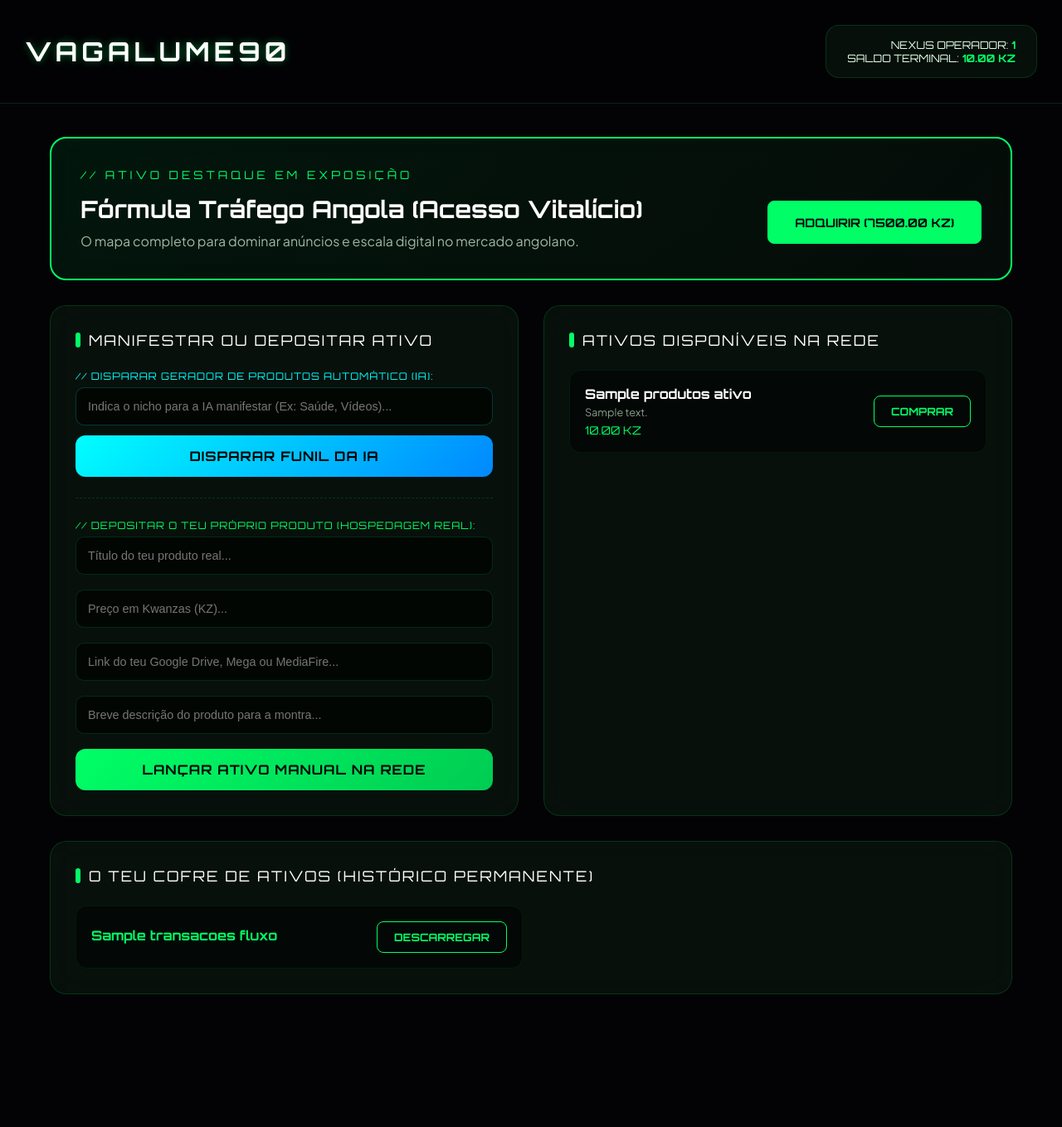
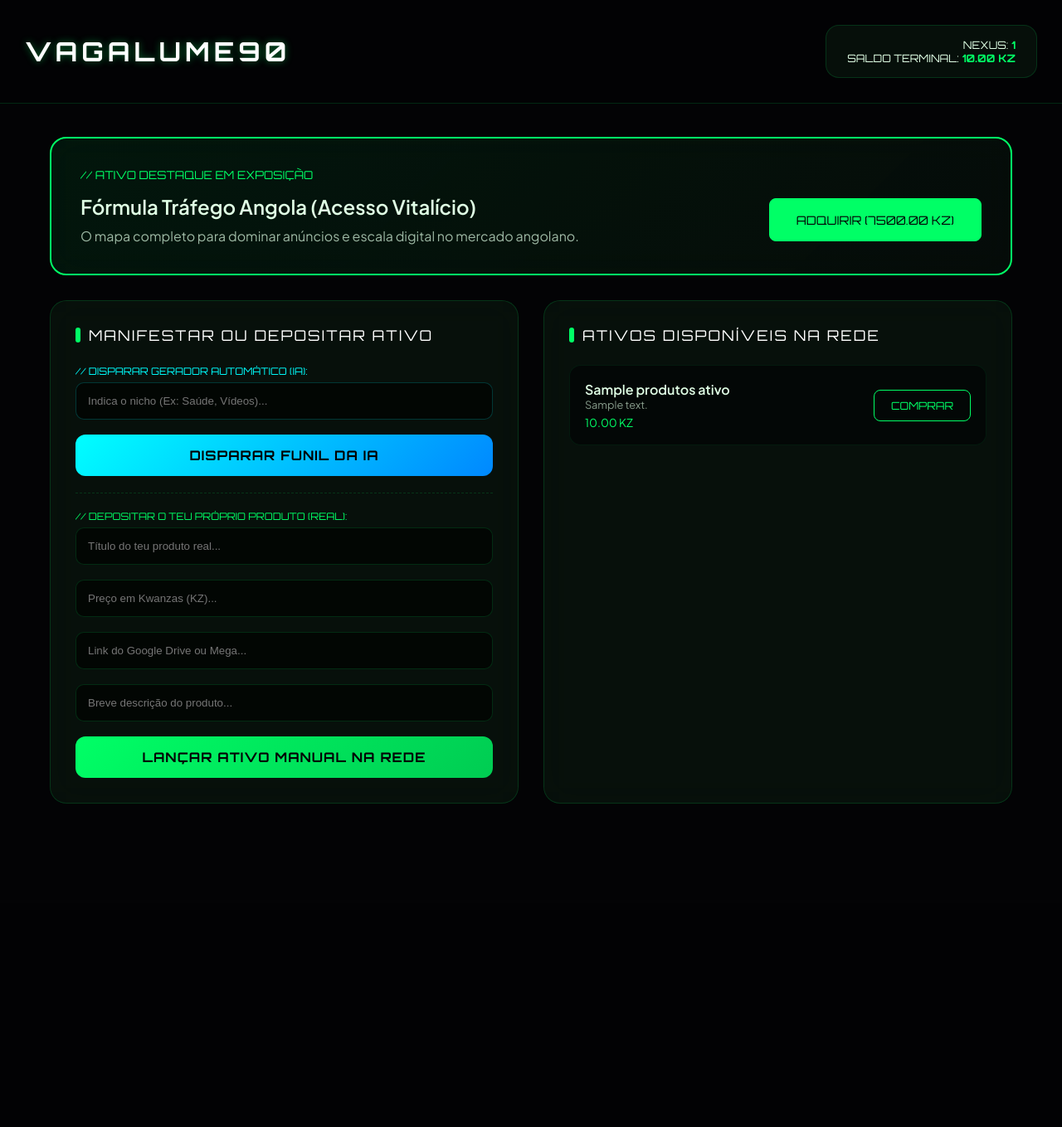
Before and after one commit to vagalume90/VAGALUME90, a Flask app: page /modulo/mercado in a window 1280 px wide. Shown: the whole page at 83% size. After the commit the page ends 969 px from the top, so only its background shows below. Run offline with Flask 3, Linux system fonts and the light colour scheme; a database or web service that is not in the repository returns one stand-in record (values such as "Sample title"); some libraries are stand-ins or nearby versions.

Commit message:
melhorado

```diff
--- a/templates/mercado.html
+++ b/templates/mercado.html
@@ -3,7 +3,7 @@
 <head>
 <meta charset="UTF-8">
 <meta name="viewport" content="width=device-width, initial-scale=1.0">
-<title>VAGALUME90 // Portal de Conexão Digital</title>
+<title>VAGALUME90 // Mercado de Ativos</title>
 <link href="https://fonts.googleapis.com/css2?family=Orbitron:wght@400;700&family=Plus+Jakarta+Sans:wght@300;400;600&display=swap" rel="stylesheet">
 <style>
 :root {
@@ -17,51 +17,48 @@
   --font-clean: 'Plus Jakarta Sans', sans-serif;
 }
 * { box-sizing: border-box; margin: 0; padding: 0; }
-body { background: var(--void-deep); color: var(--text-main); font-family: var(--font-clean); min-height: 100vh; padding-bottom: 120px; }
+body { background: var(--void-deep); color: var(--text-main); font-family: var(--font-clean); min-height: 100vh; padding-bottom: 80px; }
 
-header { padding: 30px; border-bottom: 1px solid var(--glass-border); display: flex; justify-content: space-between; align-items: center; background: rgba(3, 3, 5, 0.85); backdrop-filter: blur(20px); position: relative; z-index: 1; }
-.logo-universo h1 { font-family: var(--font-future); font-size: 2rem; letter-spacing: 5px; color: #FFF; text-shadow: 0 0 10px var(--neon-glow); }
-.painel-status-nave { background: var(--glass-surface); border: 1px solid var(--glass-border); padding: 15px 25px; border-radius: 16px; font-family: var(--font-future); font-size: 0.8rem; text-align: right; }
-.painel-status-nave span { color: var(--neon-pulse); font-weight: bold; }
+header { padding: 30px; border-bottom: 1px solid var(--glass-border); display: flex; justify-content: space-between; align-items: center; background: rgba(3, 3, 5, 0.85); backdrop-filter: blur(20px); }
+.logo h1 { font-family: var(--font-future); font-size: 2rem; letter-spacing: 5px; color: #FFF; text-shadow: 0 0 10px var(--neon-glow); }
+.status-bar { background: var(--glass-surface); border: 1px solid var(--glass-border); padding: 15px 25px; border-radius: 16px; font-family: var(--font-future); font-size: 0.8rem; text-align: right; }
+.status-bar span { color: var(--neon-pulse); font-weight: bold; }
 
 .container { max-width: 1200px; margin: 40px auto; padding: 0 20px; display: grid; grid-template-columns: 1fr 1fr; gap: 30px; }
-.prateleira-exposicao { grid-column: span 2; background: linear-gradient(135deg, rgba(0, 255, 102, 0.08) 0%, rgba(10, 25, 15, 0.4) 100%); border: 2px solid var(--neon-pulse); border-radius: 20px; padding: 35px; backdrop-filter: blur(20px); }
-.destaque-header { font-family: var(--font-future); font-size: 0.85rem; color: var(--neon-pulse); letter-spacing: 4px; margin-bottom: 15px; }
+.destaque { grid-column: span 2; background: linear-gradient(135deg, rgba(0, 255, 102, 0.08) 0%, rgba(10, 25, 15, 0.4) 100%); border: 2px solid var(--neon-pulse); border-radius: 20px; padding: 35px; backdrop-filter: blur(20px); }
 .destaque-conteudo { display: flex; justify-content: space-between; align-items: center; gap: 30px; }
-.destaque-info h2 { font-family: var(--font-future); font-size: 1.8rem; color: #FFF; }
 
-.card-universo { background: var(--glass-surface); border: 1px solid var(--glass-border); border-radius: 20px; padding: 30px; backdrop-filter: blur(20px); }
+.card { background: var(--glass-surface); border: 1px solid var(--glass-border); border-radius: 20px; padding: 30px; backdrop-filter: blur(20px); }
 .card-title { font-family: var(--font-future); font-size: 1.1rem; color: #FFF; letter-spacing: 2px; margin-bottom: 25px; display: flex; align-items: center; gap: 10px; }
 .card-title::before { content: ''; width: 6px; height: 18px; background: var(--neon-pulse); border-radius: 3px; }
 
-label { font-size: 0.75rem; color: var(--neon-pulse); font-family: var(--font-future); letter-spacing: 1px; display: block; margin-bottom: 6px; }
-.input-universo { width: 100%; background: rgba(0, 0, 0, 0.6); border: 1px solid var(--glass-border); padding: 14px; color: #FFF; border-radius: 10px; margin-bottom: 18px; outline: none; font-size: 0.9rem; }
+label { font-size: 0.75rem; color: var(--neon-pulse); font-family: var(--font-future); display: block; margin-bottom: 6px; }
+.input-universo { width: 100%; background: rgba(0, 0, 0, 0.6); border: 1px solid var(--glass-border); padding: 14px; color: #FFF; border-radius: 10px; margin-bottom: 18px; outline: none; }
 .btn-portal { background: linear-gradient(135deg, #00FF66 0%, #00CC52 100%); color: var(--void-deep); border: none; font-family: var(--font-future); font-size: 1rem; padding: 15px 25px; border-radius: 12px; cursor: pointer; font-weight: 700; width: 100%; letter-spacing: 1px; }
 
-.lista-viva { display: grid; grid-template-columns: 1fr; gap: 15px; max-height: 480px; overflow-y: auto; }
-.item-vivo { background: rgba(3,3,5,0.6); border: 1px solid rgba(0, 255, 102, 0.08); padding: 18px; border-radius: 14px; display: flex; justify-content: space-between; align-items: center; }
-.item-info h4 { font-family: var(--font-future); color: #FFF; font-size: 1rem; margin-bottom: 4px; }
-.item-info p { font-size: 0.8rem; color: rgba(224, 255, 229, 0.6); }
-.btn-conectar { background: transparent; border: 1px solid var(--neon-pulse); color: var(--neon-pulse); font-family: var(--font-future); font-size: 0.8rem; padding: 10px 20px; border-radius: 8px; cursor: pointer; font-weight: bold; }
+.lista { display: grid; grid-template-columns: 1fr; gap: 15px; max-height: 480px; overflow-y: auto; }
+.item { background: rgba(3,3,5,0.6); border: 1px solid rgba(0, 255, 102, 0.08); padding: 18px; border-radius: 14px; display: flex; justify-content: space-between; align-items: center; }
+.btn-conectar { background: transparent; border: 1px solid var(--neon-pulse); color: var(--neon-pulse); font-family: var(--font-future); font-size: 0.8rem; padding: 10px 20px; border-radius: 8px; cursor: pointer; }
 .btn-conectar:hover { background: var(--neon-pulse); color: var(--void-deep); }
 </style>
 </head>
 <body>
 
 <header>
-  <div class="logo-universo"><h1>VAGALUME90</h1></div>
-  <div class="painel-status-nave">
-    <div>NEXUS OPERADOR: <span>{{ rank }}</span></div>
+  <div class="logo"><h1>VAGALUME90</h1></div>
+  <div class="status-bar">
+    <div>NEXUS: <span>{{ rank }}</span></div>
     <div>SALDO TERMINAL: <span>{{ "%.2f"|format(saldo_disponivel) }} KZ</span></div>
   </div>
 </header>
 
 <div class="container">
 
-  <div class="prateleira-exposicao">
-    <div class="destaque-header">// ATIVO DESTAQUE EM EXPOSIÇÃO</div>
+  <!-- MONTRA -->
+  <div class="destaque">
+    <div style="font-family: var(--font-future); font-size: 0.85rem; color: var(--neon-pulse); margin-bottom: 15px;">// ATIVO DESTAQUE EM EXPOSIÇÃO</div>
     <div class="destaque-conteudo">
-      <div class="destaque-info">
+      <div>
         <h2>{{ produto_destaque.titulo }}</h2>
         <p style="margin-top: 10px; color: rgba(224, 255, 229, 0.7);">{{ produto_destaque.descricao }}</p>
       </div>
@@ -71,57 +68,45 @@ label { font-size: 0.75rem; color: var(--neon-pulse); font-family: var(--font-fu
     </div>
   </div>
 
-  <div class="card-universo">
+  <!-- CRIADOR DUPLO -->
+  <div class="card">
     <div class="card-title">MANIFESTAR OU DEPOSITAR ATIVO</div>
 
-    <div style="border-bottom: 1px dashed var(--glass-border); padding-bottom: 25px; margin-bottom: 25px;">
-      <label style="color: #00FFFF;">// DISPARAR GERADOR DE PRODUTOS AUTOMÁTICO (IA):</label>
-      <input type="text" id="nicho-ia" class="input-universo" placeholder="Indica o nicho para a IA manifestar (Ex: Saúde, Vídeos)..." style="margin-bottom: 12px; border-color: rgba(0, 255, 255, 0.2);">
+    <!-- BLOCO IA -->
+    <div style="border-bottom: 1px dashed var(--glass-border); padding-bottom: 20px; margin-bottom: 20px;">
+      <label style="color: #00FFFF;">// DISPARAR GERADOR AUTOMÁTICO (IA):</label>
+      <input type="text" id="nicho-ia" class="input-universo" placeholder="Indica o nicho (Ex: Saúde, Vídeos)..." style="border-color: rgba(0, 255, 255, 0.2);">
       <button class="btn-portal" style="background: linear-gradient(135deg, #00FFFF 0%, #0088FF 100%); color: #000;" onclick="dispararGeradorIA()">DISPARAR FUNIL DA IA</button>
     </div>
 
+    <!-- BLOCO MANUAL -->
     <div>
-      <label>// DEPOSITAR O TEU PRÓPRIO PRODUTO (HOSPEDAGEM REAL):</label>
+      <label>// DEPOSITAR O TEU PRÓPRIO PRODUTO (REAL):</label>
       <input type="text" id="titulo-prod" class="input-universo" placeholder="Título do teu produto real...">
       <input type="number" id="preco-prod" class="input-universo" placeholder="Preço em Kwanzas (KZ)...">
-      <input type="url" id="url-prod" class="input-universo" placeholder="Link do teu Google Drive, Mega ou MediaFire...">
-      <input type="text" id="desc-prod" class="input-universo" placeholder="Breve descrição do produto para a montra...">
+      <input type="url" id="url-prod" class="input-universo" placeholder="Link do Google Drive ou Mega...">
+      <input type="text" id="desc-prod" class="input-universo" placeholder="Breve descrição do produto...">
       <button class="btn-portal" onclick="depositarAtivoManual()">LANÇAR ATIVO MANUAL NA REDE</button>
     </div>
   </div>
 
-  <div class="card-universo">
+  <!-- CATALOGO -->
+  <div class="card">
     <div class="card-title">ATIVOS DISPONÍVEIS NA REDE</div>
-    <div class="lista-viva">
+    <div class="lista">
       {% if produtos %}
         {% for prod in produtos %}
-        <div class="item-vivo">
-          <div class="item-info">
+        <div class="item">
+          <div>
             <h4>{{ prod.titulo }}</h4>
-            <p>{{ prod.descricao }}</p>
-            <span style="color: var(--neon-pulse); font-size: 0.85rem; font-family: var(--font-future); display:block; margin-top:5px;">{{ "%.2f"|format(prod.preco_sugerido) }} KZ</span>
+            <p style="font-size: 0.8rem; color: rgba(224, 255, 229, 0.6);">{{ prod.descricao }}</p>
+            <span style="color: var(--neon-pulse); font-size: 0.85rem; display:block; margin-top:5px;">{{ "%.2f"|format(prod.preco_sugerido) }} KZ</span>
           </div>
           <button class="btn-conectar" onclick="comprarProduto('{{ prod.id }}')">COMPRAR</button>
         </div>
         {% endfor %}
       {% else %}
-        <p style="padding: 20px; color: rgba(255,255,255,0.3); text-align: center;">Nenhum produto em catálogo. Usa o painel lateral para popular o Neon.</p>
-      {% endif %}
-    </div>
-  </div>
-
-  <div class="card-universo" style="grid-column: span 2;">
-    <div class="card-title">O TEU COFRE DE ATIVOS (HISTÓRICO PERMANENTE)</div>
-    <div class="lista-viva" style="grid-template-columns: 1fr 1fr; gap: 20px; max-height: none;">
-      {% if ativos_comprados %}
-        {% for ativo in ativos_comprados %}
-        <div class="item-vivo">
-          <div class="item-info"><h4 style="color: var(--neon-pulse);">{{ ativo.produto_titulo }}</h4></div>
-          <button class="btn-conectar" onclick="window.open('{{ ativo.download_url }}', '_blank');">DESCARREGAR</button>
-        </div>
-        {% endfor %}
-      {% else %}
-        <p style="padding: 20px; color: rgba(255,255,255,0.3); grid-column: span 2; text-align: center;">Os teus ativos validados e liberados aparecerão aqui após verificação do suporte.</p>
+        <p style="padding: 20px; color: rgba(255,255,255,0.3); text-align: center;">Nenhum produto em catálogo.</p>
       {% endif %}
     </div>
   </div>
@@ -129,38 +114,25 @@ label { font-size: 0.75rem; color: var(--neon-pulse); font-family: var(--font-fu
 </div>
 
 <script>
-function obterCodigoAfiliado() {
-  const urlParams = new URLSearchParams(window.location.search);
-  return urlParams.get('ref') || 'DIRETO';
-}
-
 async function comprarProduto(id) {
-  if (!confirm("Iniciar canal de aquisição segura para este ativo digital?")) return;
-
-  const afiliadoCod = obterCodigoAfiliado();
-
   try {
     const res = await fetch('/api/mercado/comprar', {
       method: 'POST',
-      headers: { 'Content-Type': 'application/json', 'X-USER-ID': 'USER_HASTA_90' },
-      body: JSON.stringify({ produto_id: id, afiliado_cod: afiliadoCod })
+      headers: { 'Content-Type': 'application/json' },
+      body: JSON.stringify({ produto_id: id })
     });
-
     const data = await res.json();
     if (data.success && data.whatsapp_url) {
       window.location.href = data.whatsapp_url;
-    } else {
-      alert("Erro do Sistema: " + (data.error || "Recusa de processamento."));
     }
   } catch (err) {
-    alert("Falha crítica de conexão com o servidor.");
+    alert("Falha ao processar requisição.");
   }
 }
 
 async function dispararGeradorIA() {
   const tema = document.getElementById('nicho-ia').value;
-  if (!tema) return alert("Por favor, digita um nicho para o gerador de IA!");
-
+  if (!tema) return alert("Insere um nicho!");
   try {
     const res = await fetch('/api/mercado/gerar-infoproduto', {
       method: 'POST',
@@ -168,12 +140,9 @@ async function dispararGeradorIA() {
       body: JSON.stringify({ tipo: 'ia', tema: tema })
     });
     const data = await res.json();
-    if (data.success) {
-      alert("✅ O Vagalume Core IA manifestou um novo infoproduto no catálogo!");
-      window.location.reload();
-    }
+    if (data.success) window.location.reload();
   } catch (err) {
-    alert("Erro ao acionar o gerador de IA.");
+    alert("Erro na IA.");
   }
 }
 
@@ -183,29 +152,17 @@ async function depositarAtivoManual() {
   const url = document.getElementById('url-prod').value;
   const desc = document.getElementById('desc-prod').value;
 
-  if (!titulo || !preco || !url) {
-    return alert("⚠️ Preenche o Título, o Preço e insere o Link do teu Drive/Mega!");
-  }
-
+  if (!titulo || !preco || !url) return alert("Preenche todos os campos!");
   try {
     const res = await fetch('/api/mercado/gerar-infoproduto', {
       method: 'POST',
       headers: { 'Content-Type': 'application/json' },
-      body: JSON.stringify({
-        tipo: 'manual',
-        titulo: titulo,
-        preco: parseFloat(preco),
-        download_url: url,
-        descricao: desc
-      })
+      body: JSON.stringify({ tipo: 'manual', titulo: titulo, preco: parseFloat(preco), download_url: url, descricao: desc })
     });
     const data = await res.json();
-    if (data.success) {
-      alert("✅ Teu ativo real foi hospedado e registado com sucesso no Neon!");
-      window.location.reload();
-    }
+    if (data.success) window.location.reload();
   } catch (err) {
-    alert("Falha ao comunicar depósito manual.");
+    alert("Erro no depósito manual.");
   }
 }
 </script>
```
